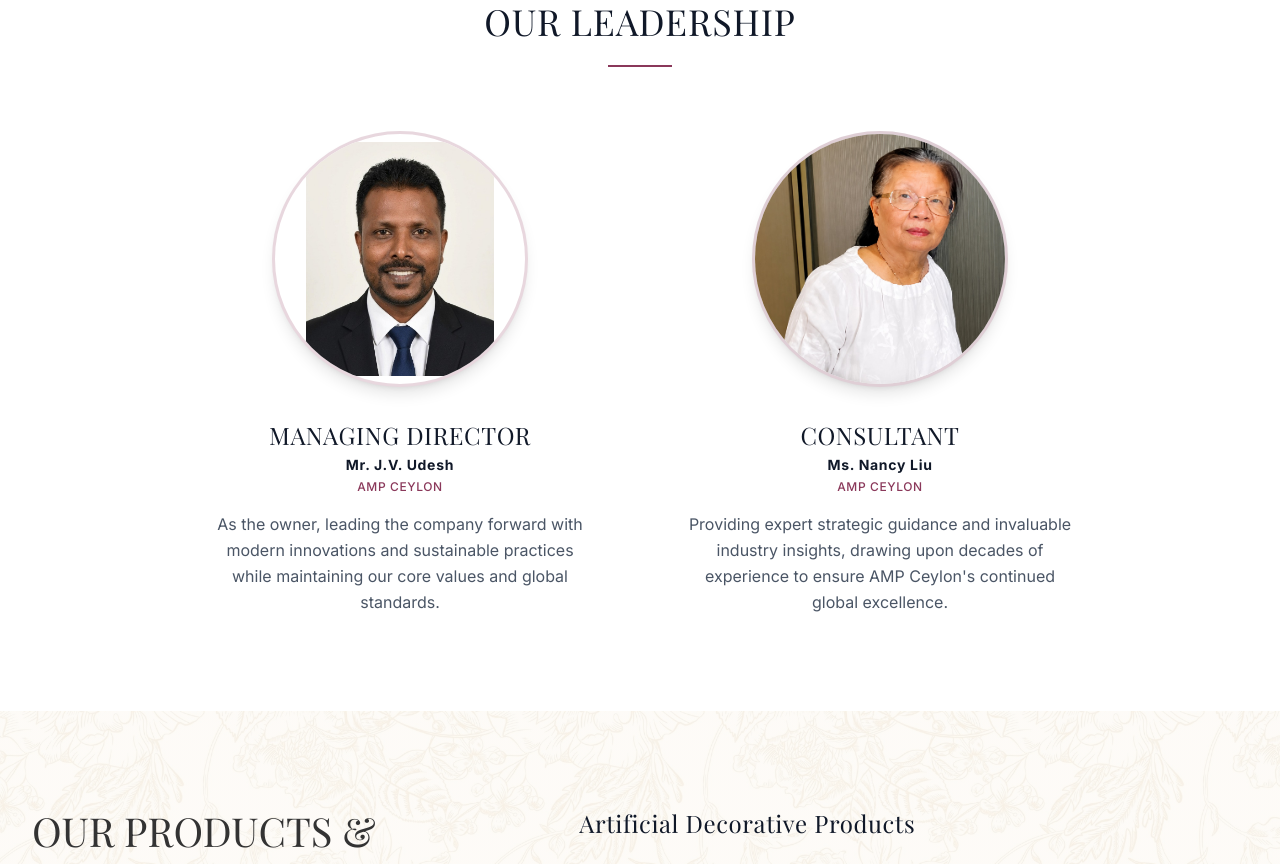
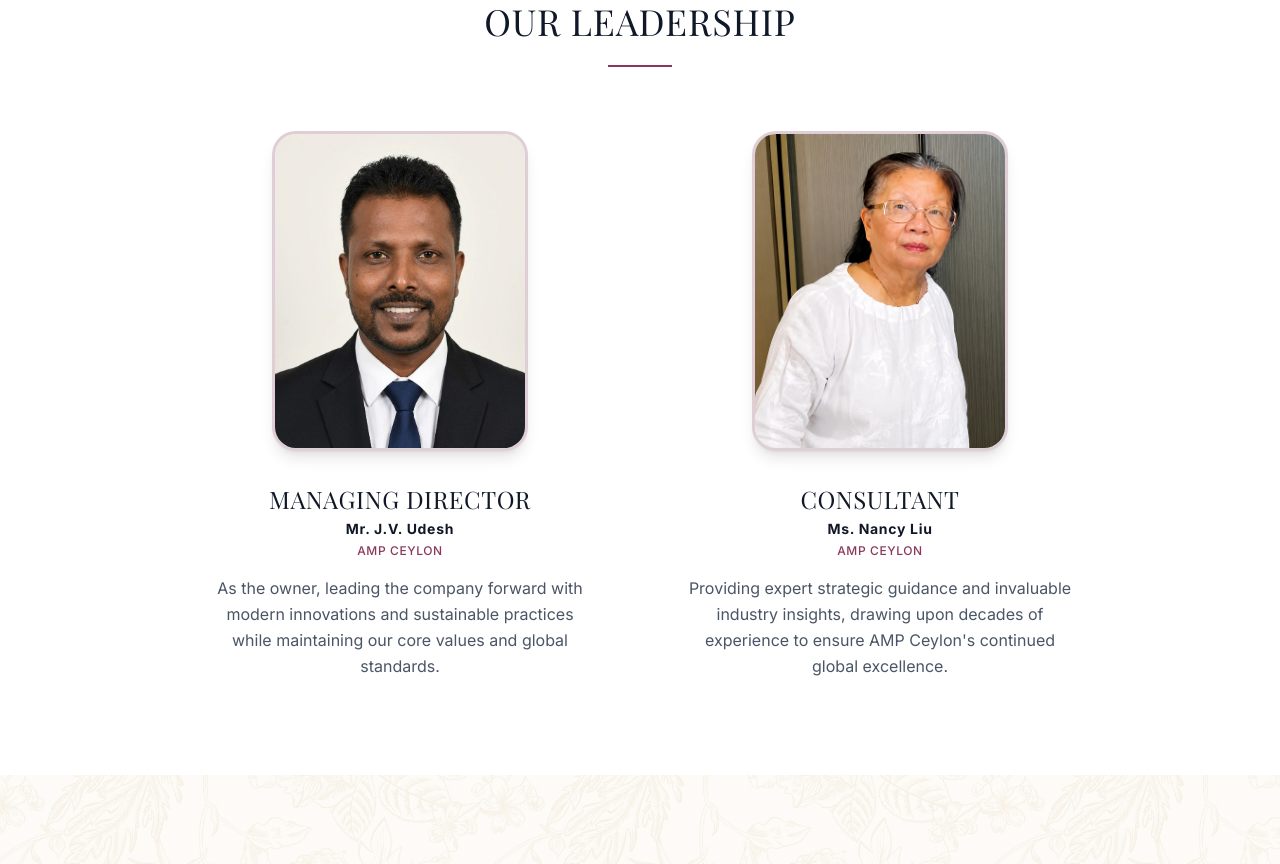
Before and after one commit to Deepatharshan/AMP_ceylon, a Next.js app in the folder frontend/: page /about in a window 1280 px wide. Shown: the part 1580-2444 px from the top of the page. Built offline with nearby package versions, Linux system fonts and the light colour scheme; no server answers; the database is empty; a web font is replaced by a local one.

Commit message:
style: change about page portraits to rounded rectangles to fit images better

```diff
--- a/frontend/src/app/about/ClientPage.tsx
+++ b/frontend/src/app/about/ClientPage.tsx
@@ -123,13 +123,13 @@ export default function AboutPage() {
           <div className="grid grid-cols-1 md:grid-cols-2 gap-16 max-w-4xl mx-auto">
             {/* Managing Director */}
             <motion.div variants={fadeUp} className="flex flex-col items-center text-center group">
-              <div className="w-64 h-64 mb-8 overflow-hidden rounded-full border-[3px] border-[#8a385a]/20 shadow-lg relative bg-white">
+              <div className="w-64 h-80 mb-8 overflow-hidden rounded-3xl border-[3px] border-[#8a385a]/20 shadow-lg relative bg-[#f4f4f4]">
                 <Image
                   src="/current-owner.jpeg"
                   alt="Mr. J.V. Udesh - Managing Director"
                   fill
                   sizes="256px"
-                  className="object-contain p-2 transition-transform duration-500 group-hover:scale-105"
+                  className="object-cover object-top transition-transform duration-500 group-hover:scale-105"
                 />
               </div>
               <h3 className="font-playfair text-2xl font-bold text-gray-900 mb-1 uppercase tracking-wide">Managing Director</h3>
@@ -142,7 +142,7 @@ export default function AboutPage() {
 
             {/* Consultant */}
             <motion.div variants={fadeUp} className="flex flex-col items-center text-center group">
-              <div className="w-64 h-64 mb-8 overflow-hidden rounded-full border-[3px] border-[#8a385a]/20 shadow-lg relative bg-[#f4f4f4]">
+              <div className="w-64 h-80 mb-8 overflow-hidden rounded-3xl border-[3px] border-[#8a385a]/20 shadow-lg relative bg-[#f4f4f4]">
                 <Image
                   src="/founder.jpg"
                   alt="Ms. Nancy Liu - Consultant"
```
